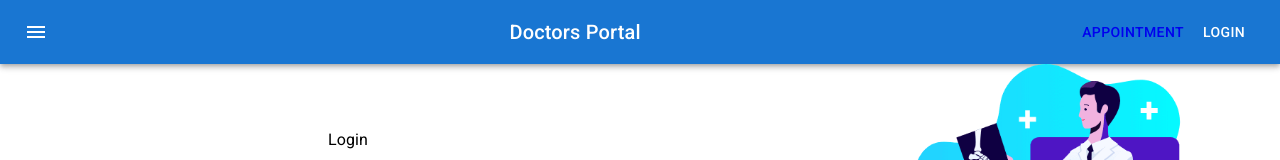
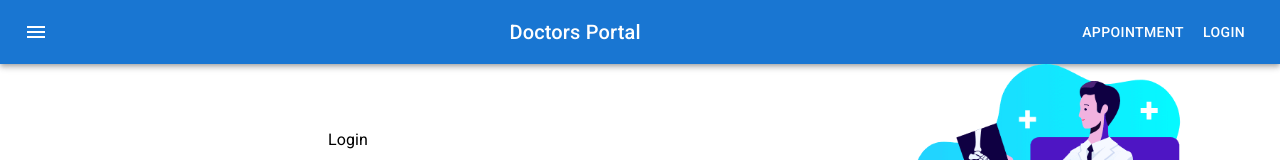
Before and after one commit to hafiz229/doctors-portal-client, a React (Create React App) app: page /login in a window 1280 px wide. Shown: the top 160 px of the page. Built offline with nearby package versions, Linux system fonts and the light colour scheme; no server answers.

Commit message:
Navigation fixed

```diff
--- a/src/App.js
+++ b/src/App.js
@@ -6,7 +6,6 @@ import Login from "./Pages/Login/Login/Login";
 import Register from "./Pages/Login/Register/Register";
 import AuthProvider from "./contexts/AuthProvider/AuthProvider";
 import PrivateRoute from "./Pages/Login/PrivateRoute/PrivateRoute";
-import Navigation from "./Pages/Shared/Navigation/Navigation";
 import Dashboard from "./Pages/Dashboard/Dashboard/Dashboard";
 
 function App() {
@@ -14,7 +13,6 @@ function App() {
     <div className="App">
       <AuthProvider>
         <Router>
-          <Navigation></Navigation>
           <Switch>
             <Route exact path="/">
               <Home />
--- a/src/Pages/Appointment/Appointment/Appointment.js
+++ b/src/Pages/Appointment/Appointment/Appointment.js
@@ -1,4 +1,5 @@
 import React from "react";
+import Navigation from "../../Shared/Navigation/Navigation";
 import AppointmentHeader from "../AppointmentHeader/AppointmentHeader";
 import AvailableAppointments from "../AvailableAppointments/AvailableAppointments";
 
@@ -6,6 +7,7 @@ const Appointment = () => {
   const [date, setDate] = React.useState(new Date());
   return (
     <div>
+      <Navigation></Navigation>
       <AppointmentHeader date={date} setDate={setDate}></AppointmentHeader>
       <AvailableAppointments date={date}></AvailableAppointments>
     </div>
--- a/src/Pages/Dashboard/Dashboard/Dashboard.js
+++ b/src/Pages/Dashboard/Dashboard/Dashboard.js
@@ -36,7 +36,7 @@ function Dashboard(props) {
     <div>
       <Toolbar />
       <Divider />
-      <Link to="/appointment">
+      <Link to="/appointment" style={{ textDecoration: "none" }}>
         <Button color="inherit">Appointment</Button>
       </Link>
       <List>
--- a/src/Pages/Home/Home/Home.js
+++ b/src/Pages/Home/Home/Home.js
@@ -1,4 +1,5 @@
 import React from "react";
+import Navigation from "../../Shared/Navigation/Navigation";
 import AppointmentBanner from "../AppointmentBanner/AppointmentBanner";
 import Banner from "../Banner/Banner";
 import Services from "../Services/Services";
@@ -6,6 +7,7 @@ import Services from "../Services/Services";
 const Home = () => {
   return (
     <div>
+      <Navigation></Navigation>
       <Banner></Banner>
       <Services></Services>
       <AppointmentBanner></AppointmentBanner>
--- a/src/Pages/Login/Login/Login.js
+++ b/src/Pages/Login/Login/Login.js
@@ -11,6 +11,7 @@ import React, { useState } from "react";
 import { NavLink, useLocation, useHistory } from "react-router-dom";
 import useAuth from "../../../hooks/useAuth";
 import login from "../../../images/login.png";
+import Navigation from "../../Shared/Navigation/Navigation";
 
 const Login = () => {
   const [loginData, setLoginData] = useState({});
@@ -38,6 +39,8 @@ const Login = () => {
     SignInWithGoogle(location, history);
   };
   return (
+    <div>
+      <Navigation></Navigation>
       <Container>
         <Grid container spacing={2}>
           <Grid item sx={{ mt: 8 }} xs={12} md={6}>
@@ -88,6 +91,7 @@ const Login = () => {
           </Grid>
         </Grid>
       </Container>
+    </div>
   );
 };
 
--- a/src/Pages/Login/Register/Register.js
+++ b/src/Pages/Login/Register/Register.js
@@ -11,6 +11,7 @@ import React, { useState } from "react";
 import { NavLink, useHistory } from "react-router-dom";
 import login from "../../../images/login.png";
 import useAuth from "../../../hooks/useAuth";
+import Navigation from "../../Shared/Navigation/Navigation";
 
 const Register = () => {
   const [loginData, setLoginData] = useState({});
@@ -34,6 +35,8 @@ const Register = () => {
     e.preventDefault();
   };
   return (
+    <div>
+      <Navigation></Navigation>
       <Container>
         <Grid container spacing={2}>
           <Grid item sx={{ mt: 8 }} xs={12} md={6}>
@@ -82,7 +85,9 @@ const Register = () => {
                   Register
                 </Button>
                 <NavLink style={{ textDecoration: "none" }} to="/login">
-                <Button variant="text">Already Registered? Please Login</Button>
+                  <Button variant="text">
+                    Already Registered? Please Login
+                  </Button>
                 </NavLink>
               </form>
             )}
@@ -97,6 +102,7 @@ const Register = () => {
           </Grid>
         </Grid>
       </Container>
+    </div>
   );
 };
 
--- a/src/Pages/Shared/Navigation/Navigation.js
+++ b/src/Pages/Shared/Navigation/Navigation.js
@@ -25,9 +25,14 @@ const Navigation = () => {
             <MenuIcon />
           </IconButton>
           <Typography variant="h6" component="div" sx={{ flexGrow: 1 }}>
-            Doctors Portal
+            <Link style={{ textDecoration: "none", color: "white" }} to="/">
+              Doctors Portal
+            </Link>
           </Typography>
-          <Link to="/appointment">
+          <Link
+            to="/appointment"
+            style={{ textDecoration: "none", color: "white" }}
+          >
             <Button color="inherit">Appointment</Button>
           </Link>
           {user?.email ? (
```
Lines whose indentation alone changed are shown as unchanged.
